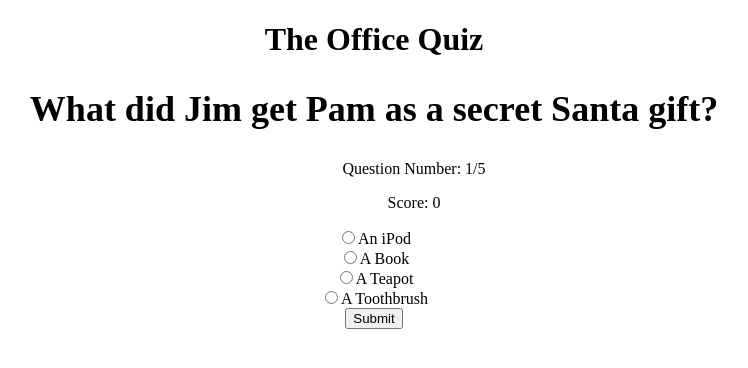
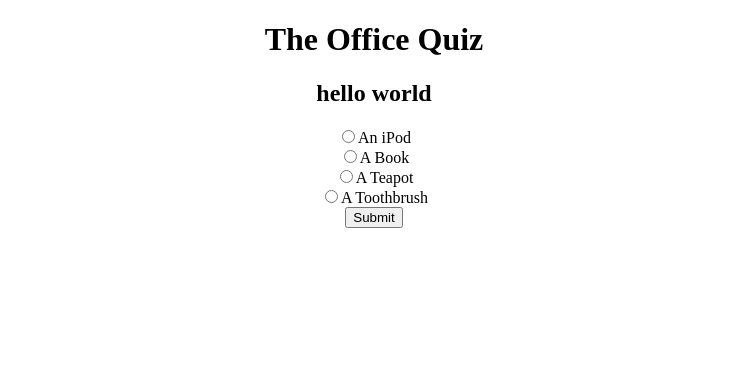
Before and after one commit to thinkful-ei-heron/q-app-julio, a plain HTML site: page index.html in a window 1280 px wide. Both pictures are taken after a click on the button "Start". Shown: the whole page, without its empty margins (266-1014 px from the left). Drawn offline with nearby package versions, Linux system fonts and the light colour scheme.

Commit message:
changed the methods to the store

```diff
--- a/index.html
+++ b/index.html
@@ -12,17 +12,7 @@
 <body>
     <header>
         <h1>The Office Quiz</h1>
-        <h2> </h2>
-        <section>
-            <ul class="question"></ul>
-            <ul class="score"></ul>
-        </section>
     </header>
-    <!-- <form class="start">
-            <div class="quiz-content">
-                <button class="start-button">Start</button>
-            </div>
-        </form> -->
     <main>
     </main>
 
--- a/script.js
+++ b/script.js
@@ -55,70 +55,98 @@ const STORE = {
       ],
       correctAnswer: '...the flippity flop.'
     }
-  ]
+  ],
+  message: '',
+  answered: false,
+  quizStarted: false,
+  currentQuestion: 0,
+  score: 0,
+  usrAns:null,
+
 };
 
-let currentQuestion = 0;
 let score = 0;
 let usrAns ;
-// let question = STORE.questions[currentQuestion];
-// console.log(question);
+
+// get the right Question displayed, get scoring and feedback working.
+
 
 // function that will begin the quiz, this function will also be used at the end to restart the quiz
 function beginQuiz() {
-  // Resets stored values to 0 to begin and restart quiz
-  currentQuestion = 0;
-  score = 0;
-  // html posted to page
-  const html = $(`
-  <h2> How well do you remember the show The Office? Let's find out.
-  </h2>
-  <form class ='start'>
-    <div class="quiz-content">
-      <button class="submit" type='submit'>Start</button>
-    </div>
-  </form>`
-  );
-  // $('.start').html('Start');
-  $('h2').html(html);
-
   // listener for click to progress.
-  $('.start').on('submit', e => {
+  $('main').on('submit', '.start', e => {
+    // alert('start button clicked.');
     e.preventDefault();
-    renderQuestion();
-    updateQuestion();
-    renderScore();
-    generateUpdateOptionsHTML();
-    addQuestionToPage();
-    submitAnswer();
+    STORE.quizStarted = true;
+    render();
   }
   );
   // console.log('beginQuiz is running');
 }
 
-// function to update the displayed question number
-function updateQuestion() {
-  const html = $(`
-  <ul>
-    <li class="question-number">Question Number: ${currentQuestion+1}/5</li>
-  <ul>`);
-  $('.question').html(html);
-  // console.log('updateQuestion is running');
+function handleNextQuestionButton(){
+  $('main').on('click','#nextQuestion', e => {
+    e.preventDefault();
+    STORE.currentQuestion++;
+    STORE.answered = false;
+    render();
+  });
 }
 
+function render(){
+  if ( STORE.answered === true){
+    let html = `
+  <p>You Are Right!</p>
+  <button id="nextQuestion">Next Question</button>
+  `;
+    $('main').html(html);
+  }
+  else if (STORE.quizStarted === false){
+    const html = $(`
+  <h2> How well do you remember the show The Office? Let's find out.
+  </h2>
+  <form class="start">
+    <div class="quiz-content">
+      <button class="submit" type='submit'>Start</button>
+    </div>
+  </form>`
+    );
+    $('main').html(html);
+  } else {
+    addQuestionToPage();
+  }
+}
+
+
+
+
+
+
+
+
+// function to update the displayed question number
+// function updateQuestion() {
+//   const html = $(`
+//   <ul>
+//     <li class="question-number">Question Number: ${currentQuestion+1}/5</li>
+//   <ul>`);
+//   $('.question').html(html);
+//   // console.log('updateQuestion is running');
+// }
+
 // function to update the displayed score
-function renderScore() {
-  const html = $(`
-  <ul>
-    <li class="score">Score: ${score}</li>
-  <ul>`);
-  $('.score').html(html);
-  // console.log('updateScore is running');
-}
+// function renderScore() {
+//   const html = $(`
+//   <ul>
+//     <li class="score">Score: ${score}</li>
+//   <ul>`);
+//   $('.score').html(html);
+//   // console.log('updateScore is running');
+// }
 
 // function update answer options
 function generateUpdateOptionsHTML() {
-  let optionList = STORE.questions[currentQuestion].answerOptions;
+  let optionList = STORE.questions[STORE.currentQuestion].answerOptions;
   let html = '<form class="questions">';
   for (let i = 0; i < optionList.length; i++) {
     html += `
@@ -133,80 +161,80 @@ function generateUpdateOptionsHTML() {
 }
 
 function addQuestionToPage() {
-  $('main').html(generateUpdateOptionsHTML());
+  // generates current options
+  let options = generateUpdateOptionsHTML();
+  // add the current question
+  let question = `<h2>hello world</h2>`;
+  $('main').html(question + options);
+
 }
 
 function submitAnswer() {
   $('main').on('submit','.questions', e => {
     console.log('questions form submitted');
     e.preventDefault();
+    STORE.answered = true;
     //e.renderResult();
     let usrInput = $('input:checked');
     usrAns = usrInput.val();
-    console.log(usrAns);
-    console.log(STORE.questions[currentQuestion].correctAnswer);
+    render();
   });
-  verifyAnswer();
+  //verifyAnswer();
 }
 
 function nextQuestion(){
   $('#next-question').on('submit','#next-question', e => {
     console.log('nextQuestion is runnnnnnning');
     e.preventDefault();
-    currentQuestion++;
-    renderQuestion();
-    updateQuestion();
-    renderScore();
-    generateUpdateOptionsHTML();
-    addQuestionToPage();
-    submitAnswer();
+    STORE.currentQuestion++;
+    render();
   });
 }
 
 // function that displays current question
-function renderQuestion() {
-  let curQue = STORE.questions[currentQuestion].question;
-  console.log(curQue);
-  const html = $(`<h2>${curQue}</h2>`);
-  $('h2').html(html);
-  console.log('renderQuestion is running');
-}
+// function renderQuestion() {
+//   let curQue = STORE.questions[currentQuestion].question;
+//   console.log(curQue);
+//   const html = $(`<h2>${curQue}</h2>`);
+//   $('h2').html(html);
+//   console.log('renderQuestion is running');
+// }
 
 // function that checks if input is correct, and if not then input a box that will give the user the correct answer,
 //if the user's input is correct than the page will also render a congratulations page
-function renderRight() {
-  score++;
-  let html = `
-  <p>You Are Right!</p>`;
-  $('.questions').after(html);
-  renderScore();
-  nextQuestion();
-  console.log('renderRight is running');
-}
+// function renderRight() {
+//   score++;
+//   let html = `
+//   <p>You Are Right!</p>`;
+//   $('.questions').after(html);
+//   renderScore();
+//   nextQuestion();
+//   console.log('renderRight is running');
+// }
 
-function renderWrong() {
-  let html = `<p>You are Wrong! The correct answer was ${STORE.questions[currentQuestion].correctAnswer}.</p>`;
-  $('.questions').after(html);
-  nextQuestion();
-  console.log('renderWrong is running');
-}
+// function renderWrong() {
+//   let html = `<p>You are Wrong! The correct answer was ${STORE.questions[currentQuestion].correctAnswer}.</p>`;
+//   $('.questions').after(html);
+//   nextQuestion();
+//   console.log('renderWrong is running');
+// }
 
 // Checks the value of user inpout to correct answer and evaluates
-function verifyAnswer() {
-  let correct = STORE.questions[currentQuestion].correctAnswer;
-  console.log('this ran');
-  console.log('is this running?')
-  $('main').on('submit','.questions', e => {
-    e.preventDefault();
-    if (usrAns === correct) {
-      console.log('you are right');
-      renderRight();
-    } else {
-      console.log('you are wrong');
-      renderWrong();
-    }
-  })
-}
+// function verifyAnswer() {
+//   let correct = STORE.questions[currentQuestion].correctAnswer;
+//   console.log('this ran');
+//   console.log('is this running?')
+//   $('main').on('submit','.questions', e => {
+//     e.preventDefault();
+//     if (usrAns === correct) {
+//       console.log('you are right');
+//       renderRight();
+//     } else {
+//       console.log('you are wrong');
+//       renderWrong();
+//     }
+//   })
+// }
 
 // function that checks if the end of the question list has been reached; if yes, than restart the quiz
 function finalQuestion() {
@@ -216,9 +244,12 @@ function finalQuestion() {
 // function that calls all other functions
 function callOtherFunctions() {
   beginQuiz();
+  submitAnswer();
+  handleNextQuestionButton();
   //renderResult();
   //finalQuestion();
   // console.log('callOtherFunctions is running');
+  render();
 }
 
 // jQuery function
```
